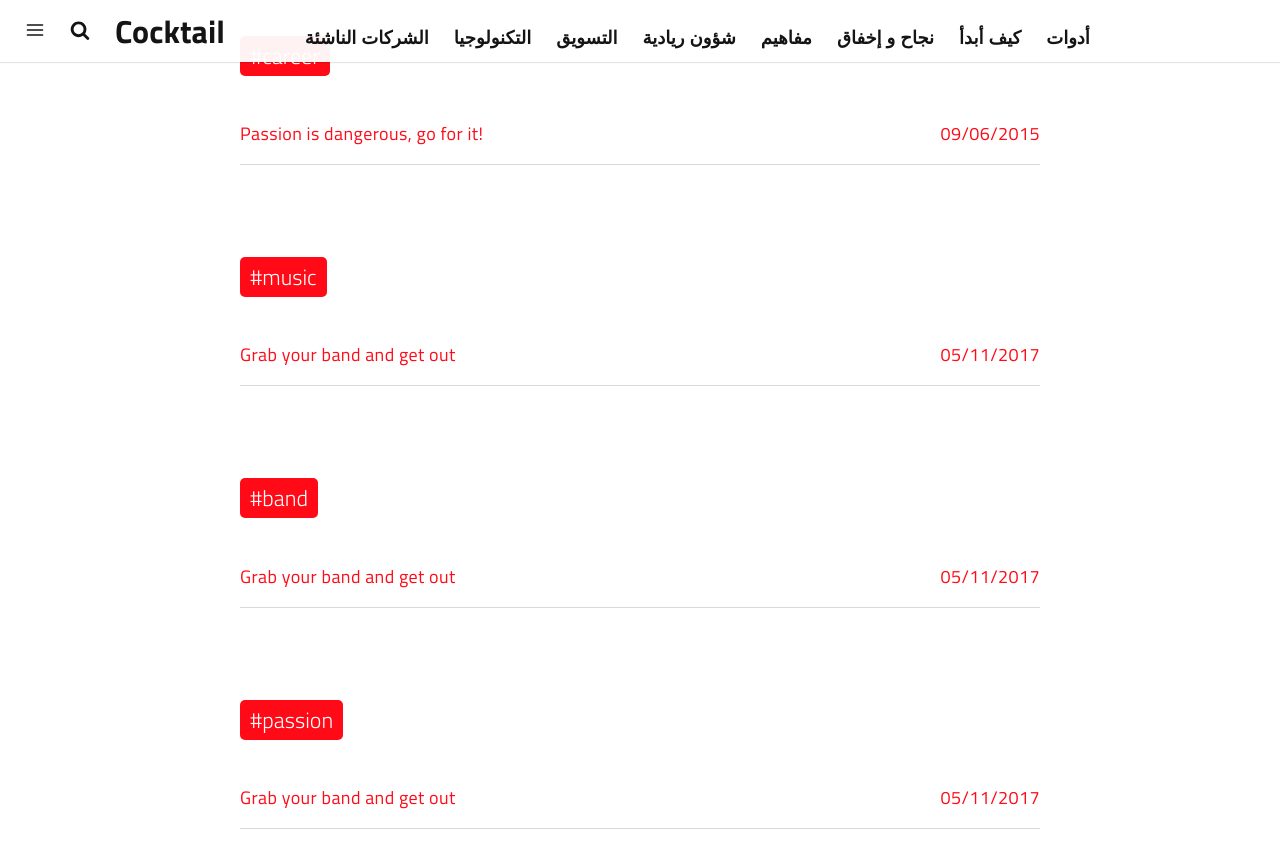
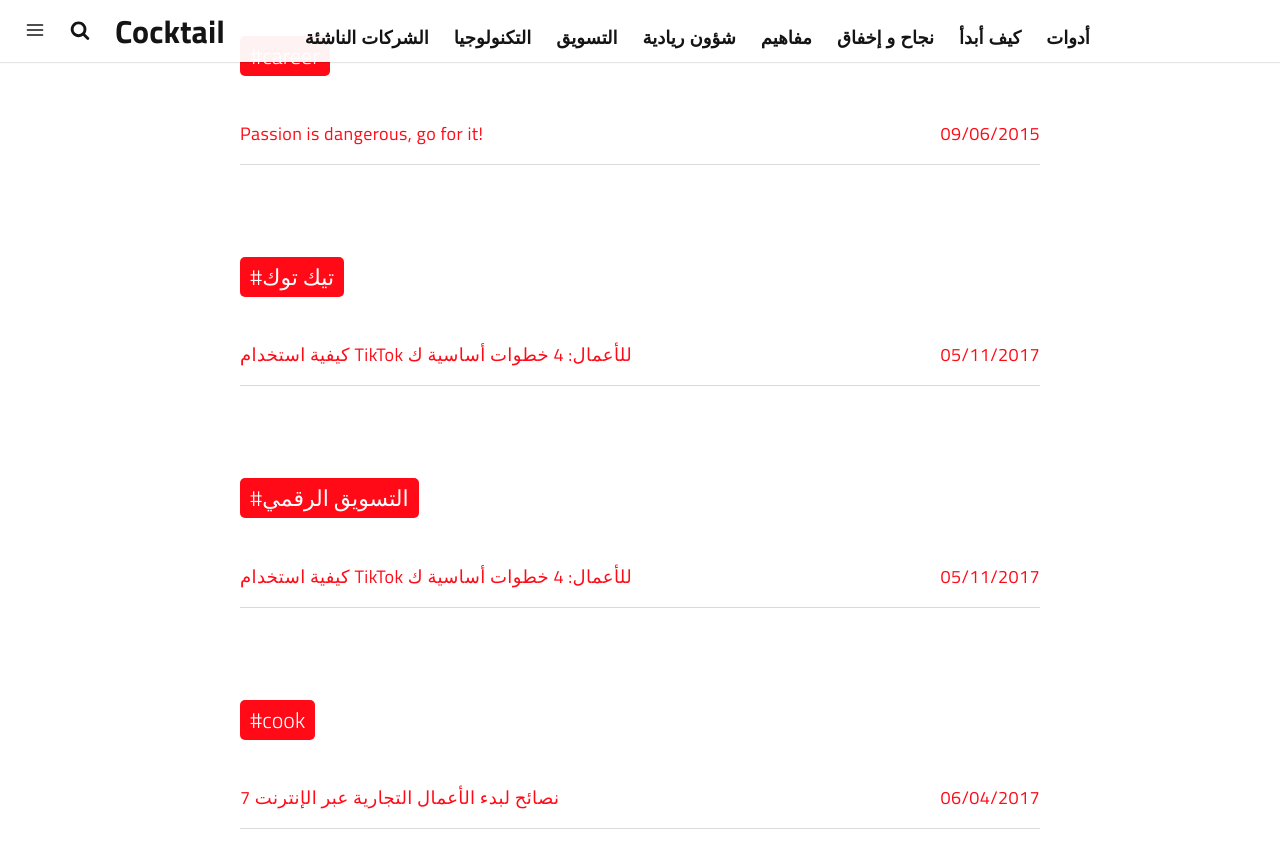
Before and after one commit to houcinegl/jekflix-AR, a Jekyll site: the page built from tags.html, in a window 1280 px wide and 900 px high, scrolled down 1035 px. Shown: the top 868 px of the window. Built offline with Jekyll 4.4.1, drawn with Linux system fonts in a browser that asks for light colours; a script that is not in the unit is left out; part of the change alters nothing that is shown; some of the changed text lies outside the part shown.

Commit message:
Update Posts “2014-03-03-grab-your-band-and-get-out”

````diff
--- a/_posts/2014-03-03-grab-your-band-and-get-out.md
+++ b/_posts/2014-03-03-grab-your-band-and-get-out.md
@@ -1,127 +1,93 @@
 ---
 date: 2017-05-11 12:00:00
 layout: post
-title: Grab your band and get out
-subtitle: Lorem ipsum dolor sit amet, consectetur adipisicing elit.
-description: Lorem ipsum dolor sit amet, consectetur adipisicing elit, sed do eiusmod tempor incididunt ut labore et dolore magna aliqua.
-image: https://res.cloudinary.com/dm7h7e8xj/image/upload/v1559824822/theme15_oqsl4z.jpg
-optimized_image: https://res.cloudinary.com/dm7h7e8xj/image/upload/c_scale,w_380/v1559824822/theme15_oqsl4z.jpg
-category: music
+title: "كيفية استخدام TikTok للأعمال: 4 خطوات أساسية ك"
+subtitle: ""
+description: Lorem ipsum dolor sit amet, consectetur adipisicing elit, sed do
+  eiusmod tempor incididunt ut labore et dolore magna aliqua.
+image: /assets/img/uploads/tiktok-1-.jpg
+optimized_image: /assets/img/uploads/tiktok-1-.jpg
+category: التسويق
 tags:
-  - music
-  - band
-  - passion
-author: thiagorossener
+  - تيك توك
+  - التسويق الرقمي
+author: Cocktail
+paginate: true
 ---
+مع أكثر من مليار مستخدم نشط في جميع أنحاء العالم ، أصبح TikTok قوة لا يستهان بها. يتم تقديمه في 154 دولة ، ولديه أعلى معدلات مشاركة على وسائل التواصل الاجتماعي لكل منشور ، ويستخدم تسعة من كل 10 TikTokers التطبيق عدة مرات في اليوم. الميزة الرئيسية هي أنها لا تزال في مراحلها الأولى ، لذا فإن بناء جمهور على المنصة [أسهل من معظم أي منصة وسائط اجتماعية أخرى](https://translate.googleusercontent.com/translate_c?depth=1&hl=en&pto=aue&rurl=translate.google.com&sl=en&sp=nmt4&tl=ar&u=https://influencermarketinghub.com/tiktok-stats/&usg=ALkJrhi7XztkoYTWlx8kRsC1A1V8g4HVfw) .
 
-Cas sociis natoque penatibus et magnis <a href="#">dis parturient montes</a>, nascetur ridiculus mus. *Aenean eu leo quam.* Pellentesque ornare sem lacinia quam venenatis vestibulum. Sed posuere consectetur est at lobortis. Cras mattis consectetur purus sit amet fermentum.
+إذا كنت تعتقد أن TikTok مخصص فقط لجيل الشباب - فكر مرة أخرى. ينضم المستخدمون من جميع الأعمار ومناحي الحياة (بما في ذلك المشاهير والمؤثرين والناشرين والشركات) إلى ظاهرة TikTok.
 
-> Curabitur blandit tempus porttitor. Nullam quis risus eget urna mollis ornare vel eu leo. Nullam id dolor id nibh ultricies vehicula ut id elit.
 
-Etiam porta **sem malesuada magna** mollis euismod. Cras mattis consectetur purus sit amet fermentum. Aenean lacinia bibendum nulla sed consectetur.
 
-## Inline HTML elements
+### ابحث عن تخصصك وكن جزءًا منه
 
-HTML defines a long list of available inline tags, a complete list of which can be found on the [Mozilla Developer Network](https://developer.mozilla.org/en-US/docs/Web/HTML/Element).
+عندما يفتح المستخدم TikTok ، فإن أول شيء يراه هو صفحة "For You" الخاصة بالمنصة. هذه الصفحة عبارة عن مجموعة لا نهائية من مقاطع الفيديو المخصصة حسب ذوق كل مستخدم. تعتمد الخوارزمية المعقدة للتطبيق على اختيارات الأغاني وعلامات التصنيف وأنواع المحتوى لتحديد مقاطع الفيديو التي تظهر لأي مستخدم.
 
-- **To bold text**, use `<strong>`.
-- *To italicize text*, use `<em>`.
-- Abbreviations, like <abbr title="HyperText Markup Langage">HTML</abbr> should use `<abbr>`, with an optional `title` attribute for the full phrase.
-- Citations, like <cite>&mdash; Thiago Rossener</cite>, should use `<cite>`.
-- <del>Deleted</del> text should use `<del>` and <ins>inserted</ins> text should use `<ins>`.
-- Superscript <sup>text</sup> uses `<sup>` and subscript <sub>text</sub> uses `<sub>`.
+ولكن بخلاف طرق العرض البسيطة ، [فأنت تريد من المستخدمين أن يشاهدوا الفيديو بالكامل ، مثل ، وحفظ ، ومشاركة ، والتعليق عليه للحصول على رؤية أفضل](https://translate.googleusercontent.com/translate_c?depth=1&hl=en&pto=aue&rurl=translate.google.com&sl=en&sp=nmt4&tl=ar&u=https://newsroom.tiktok.com/en-us/how-tiktok-recommends-videos-for-you/&usg=ALkJrhh_Hgxt1dql5CiYc9FPj3-9ND_UlA) . للقيام بذلك ، تحتاج إلى مكانة محددة. سيؤدي ذلك إلى اكتشاف حسابك من قبل الأشخاص المناسبين ، مما يؤدي إلى زيادة المشاركة وتعزيز المتابعة.
 
-Most of these elements are styled by browsers with few modifications on our part.
+لتحديد مكانتك ، اسأل نفسك:
 
-# Heading 1
+* ما هي اهتماماتي وهواياتي؟
+* ما هي المشاكل التي يمكنني حلها؟
+* كيف يمكنني تمييز نفسي عن منافسي؟
+* هل هذا المكانة نشطة ومربحة؟
 
-## Heading 2
+من هناك ، جرب أنواع المحتوى التي يبدو أنها تعمل بشكل جيد في مجال تخصصك. ما يثير الاهتمام في TikTok هو أنه لا يتعلق بالتميز بحد ذاته ، بل يتعلق بالاندماج. هذا لا يعني أنه لا يمكنك أن تكون أصليًا ، لأن الأصالة هي ما تزدهر به TikTok. ومع ذلك ، فهذا يعني أنه يجب عليك أن تكون على دراية بتنسيقات واتجاهات محتوى النظام الأساسي ومعرفة كيفية البقاء ضمن النوع الخاص بك بينما تتناسب مع احتياجات علامتك التجارية وجمهورك.
 
-### Heading 3
+إليك عينة من تنسيقات المحتوى الأكثر شيوعًا لاستكشافها:
 
-#### Heading 4
+* المحتوى من وراء الكواليس
+* فيديوهات الرقص
+* محتوى الكيفية
+* لايفهاكس
+* فتح علبه الفيديو
+* محتوى تعليمي
+* مقاطع فيديو مرضية بشكل غريب (اعتقد ASMR)
 
-Vivamus sagittis lacus vel augue rutrum faucibus dolor auctor. Duis mollis, est non commodo luctus, nisi erat porttitor ligula, eget lacinia odio sem nec elit. Morbi leo risus, porta ac consectetur ac, vestibulum at eros.
+احرص على عدم استخدام العديد من أنواع المحتوى المختلفة في وقت واحد - يحب TikTokers الاتساق ومعرفة ما يمكن توقعه من المنشئ. قد يستغرق الأمر بعض الوقت لمعرفة مكانتك وما يناسب علامتك التجارية ، لذا استمر في التجربة!
 
-## Code
 
-Cum sociis natoque penatibus et magnis dis `code element` montes, nascetur ridiculus mus.
 
-```js
-// Example can be run directly in your JavaScript console
+### استخدم الهاشتاج
 
-// Create a function that takes two arguments and returns the sum of those arguments
-var adder = new Function("a", "b", "return a + b");
+تعد علامات التصنيف في TikTok واحدة من أفضل الطرق لاكتشاف منشئ محتوى جديد. إنها تعمل بشكل مشابه لعلامات التصنيف في Instagram من حيث أنها تساعد في تنظيم المحتوى حسب النوع وتسمح للمستخدمين بالبحث عن المحتوى.
 
-// Call the function
-adder(2, 6);
-// > 8
-```
+يمكنك إضافة علامات تصنيف متعددة إلى مقطع فيديو ، ولكن يوصى باستخدام خمسة علامات تصنيف *كحد أقصى* ، لذا كن استراتيجيًا بشأن العلامات التي تستخدمها — في النهاية ، سترغب في استخدام مجموعة من علامات التصنيف الشائعة وعلامات التصنيف المتخصصة وعلامات التصنيف الخاصة بالوعي.
 
-Aenean lacinia bibendum nulla sed consectetur. Etiam porta sem malesuada magna mollis euismod. Fusce dapibus, tellus ac cursus commodo, tortor mauris condimentum nibh, ut fermentum massa.
+لمعرفة الاتجاهات الشائعة ، توجه إلى علامة التبويب Discover في TikTok ، والتي يتم تنظيمها بواسطة علامات التصنيف والأغاني الشهيرة.
 
-## Lists
+![](/assets/img/uploads/screenshot-717-.png)
 
-Cum sociis natoque penatibus et magnis dis parturient montes, nascetur ridiculus mus. Aenean lacinia bibendum nulla sed consectetur. Etiam porta sem malesuada magna mollis euismod. Fusce dapibus, tellus ac cursus commodo, tortor mauris condimentum nibh, ut fermentum massa justo sit amet risus.
+هناك ، يمكنك التحقق من أفضل مقاطع الفيديو الموجودة أسفل كل علامة تصنيف ، والتي ستمنحك فكرة عن المحتوى الذي تم إنشاؤه بالفعل. سيساعدك أيضًا على فهم كيف يمكنك تمييز نفسك عن الآخرين الذين استخدموا علامة التصنيف بالفعل.
 
-* Praesent commodo cursus magna, vel scelerisque nisl consectetur et.
-* Donec id elit non mi porta gravida at eget metus.
-* Nulla vitae elit libero, a pharetra augue.
+تأكد من تضمين عدد قليل من علامات التجزئة غير المزعجة لزيادة الوعي بعلامتك التجارية والوصول إلى جماهير جديدة ، مثل:
 
-Donec ullamcorper nulla non metus auctor fringilla. Nulla vitae elit libero, a pharetra augue.
+* \#foryoupage
+* \#fyp
+* \#لك
+* \#على نطاق واسع
+* \# شوق
+* \# فيزياء
+* \# تيك توك
+* \# like4like
 
-1. Vestibulum id ligula porta felis euismod semper.
-2. Cum sociis natoque penatibus et magnis dis parturient montes, nascetur ridiculus mus.
-3. Maecenas sed diam eget risus varius blandit sit amet non magna.
+كلما كنت متعمدًا أكثر مع علامات التصنيف الخاصة بك ، زادت فرص اكتشافك من قبل المستخدمين المهتمين بما تقدمه مقاطع الفيديو الخاصة بك.
 
-Cras mattis consectetur purus sit amet fermentum. Sed posuere consectetur est at lobortis.
 
-Integer posuere erat a ante venenatis dapibus posuere velit aliquet. Morbi leo risus, porta ac consectetur ac, vestibulum at eros. Nullam quis risus eget urna mollis ornare vel eu leo.
 
-## Images
+### المشاركة في التحديات و تراندز - Trends
 
-Quisque consequat sapien eget quam rhoncus, sit amet laoreet diam tempus. Aliquam aliquam metus erat, a pulvinar turpis suscipit at.
+الخبر السار مع TikTok هو أنك لست مضطرًا لقضاء الكثير من الوقت في الخروج بأفكارك الجديدة ، لأنه يمكنك الانضمام إلى التحديات والأغاني والمؤثرات الشائعة.
 
-![placeholder](https://placehold.it/800x400 "Large example image")
-![placeholder](https://placehold.it/400x200 "Medium example image")
-![placeholder](https://placehold.it/200x200 "Small example image")
+خذ بعض الوقت لاستكشاف التحديات والأغاني والتأثيرات الشائعة. بمجرد أن تكون على دراية بما يحدث وأين يجب أن تكون ، ستكون جاهزًا لبدء المشاركة.
 
-## Tables
+بقدر ما تذهب تحديات الأغاني ، لاحظ أنه إذا كنت شركة معتمدة ، فلن تتمكن من الوصول إلى العديد من الأغاني الشائعة نظرًا لأنك ستقتصر على مكتبة خالية من حقوق الملكية ، ولكن لا يزال بإمكانك استخدام الصوت الأصلي .
 
-Aenean lacinia bibendum nulla sed consectetur. Lorem ipsum dolor sit amet, consectetur adipiscing elit.
+يمكن أن يؤدي استخدام التأثيرات الصحيحة على TikTok أيضًا إلى زيادة فرص اكتشافك وتعزيز مشاركتك ، لذا تحقق من التأثيرات الشائعة عن طريق إنشاء مقطع فيديو والنقر فوق علامة التبويب "الاتجاه" تحت التأثيرات. تأكد من وضع علامة التجزئة على الفيديو الخاص بك مع التأثير الذي استخدمته أيضًا!
 
-<table>
-  <thead>
-    <tr>
-      <th>Name</th>
-      <th>Upvotes</th>
-      <th>Downvotes</th>
-    </tr>
-  </thead>
-  <tfoot>
-    <tr>
-      <td>Totals</td>
-      <td>21</td>
-      <td>23</td>
-    </tr>
-  </tfoot>
-  <tbody>
-    <tr>
-      <td>Alice</td>
-      <td>10</td>
-      <td>11</td>
-    </tr>
-    <tr>
-      <td>Bob</td>
-      <td>4</td>
-      <td>3</td>
-    </tr>
-    <tr>
-      <td>Charlie</td>
-      <td>7</td>
-      <td>9</td>
-    </tr>
-  </tbody>
-</table>
+### تجربة مع إعلانات TikTok
 
-Nullam id dolor id nibh ultricies vehicula ut id elit. Sed posuere consectetur est at lobortis. Nullam quis risus eget urna mollis ornare vel eu leo.
+منصة الإعلانات تشبه إلى حد كبير Facebook Ads Manager ، لذلك من المحتمل أن يتنقل أي شخص على دراية بها في إعلانات TikTok بسهولة.
+
+مقارنةً باستخدام إعلانات Facebook و Instagram ، فإن تكلفة النقرة (أو تكلفة النقرة) والتكلفة لكل ألف ظهور (التكلفة لكل 1000 ظهور) على TikTok أقل بثماني مرات تقريبًا. لذلك ، تعد إعلانات TikTok أداة مدفوعة تستحق الاستكشاف لتعزيز الوعي بالعلامة التجارية وتوليد حركة المرور لمتجرك عبر الإنترنت.
````
Also changed, not shown: assets/img/uploads/tiktok-1-.jpg (added).
